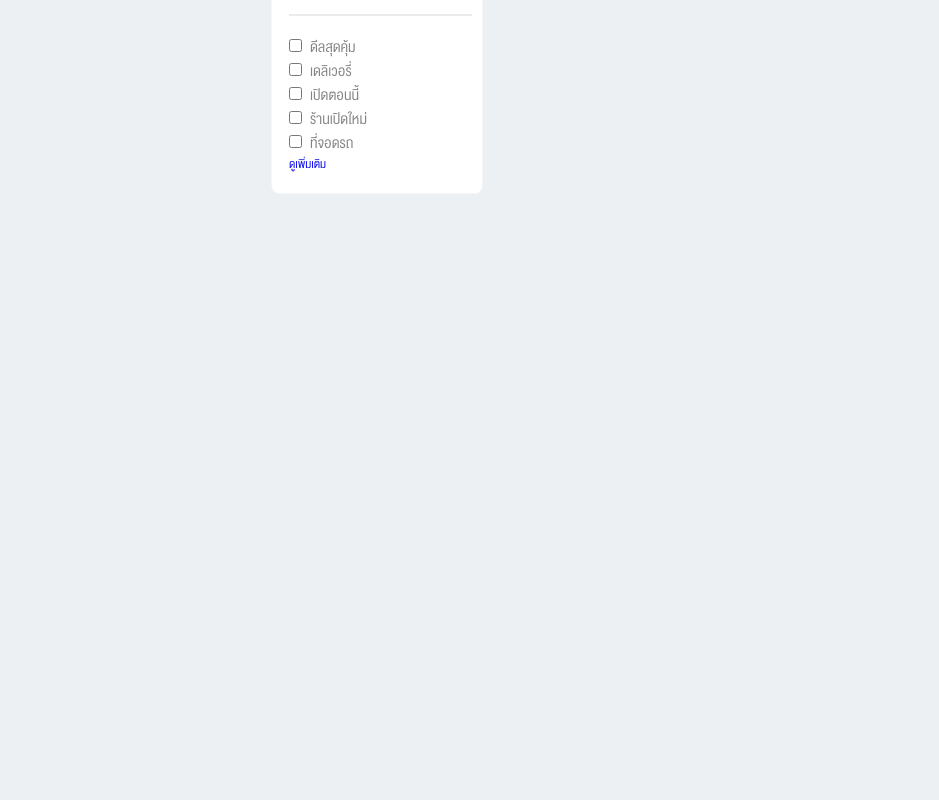
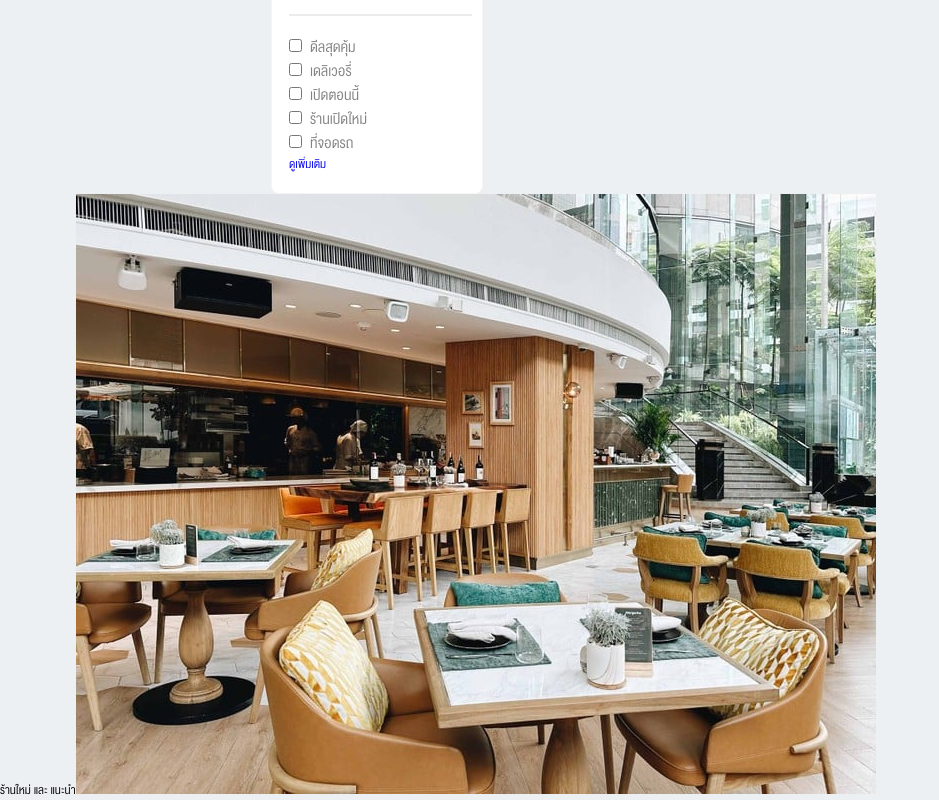
Before and after one commit to Apisitkitti/wongnaiGradeB, a React (Create React App) app: page / in a window 1280 px wide. Shown: the part 1130-1930 px from the top of the page, without its empty margins (0-939 px from the left). Before the commit the page ends 1324 px from the top, so only its background shows below. Built offline with nearby package versions, Linux system fonts and the light colour scheme.

Commit message:
Add a little bit pic

```diff
--- a/src/App.tsx
+++ b/src/App.tsx
@@ -1,5 +1,6 @@
 import Header from "./components/Header";
 import HeroSection from "./components/Hero_section";
+import PicFrame from "./components/PhotoSlideFrame";
 import Sidebar from "./components/Sidebar";
 import "./components_css/Setting.css";
 function App() {
@@ -8,6 +9,7 @@ function App() {
       <Header />
       <HeroSection />
       <Sidebar />
+      <PicFrame />
     </body>
   );
 }
--- /dev/null
+++ b/src/components/PhotoSet.tsx
@@ -0,0 +1,11 @@
+import React from "react";
+export default function PhotoSet({ photoLabel, photoUrl, pictureNotIsNotLoad }: { photoLabel: string, photoUrl: string, pictureNotIsNotLoad: string }) {
+  return (
+    <main>
+      <div className="picture_container">
+        <span className="pic_label">{photoLabel}</span>
+        <img src={photoUrl} alt={pictureNotIsNotLoad} className="config_Pic" />
+      </div>
+    </main >
+  );
+}
--- /dev/null
+++ b/src/components/PhotoSlideFrame.tsx
@@ -0,0 +1,8 @@
+import PhotoSet from "./PhotoSet"
+export default function PicFrame() {
+  return (
+    <>
+      <PhotoSet photoLabel="ร้านใหม่ และ แนะนำ" photoUrl="../firstPicRestuarant.png" pictureNotIsNotLoad="First picture of the slider" />
+    </>
+  )
+}
--- a/src/components_css/Hero_section.css
+++ b/src/components_css/Hero_section.css
@@ -1,6 +1,7 @@
 .hero_section {
   padding: 20px 0 10px 271px;
   background-color: white;
+  width: 100vw;
 }
 
 .navigation_label,
--- /dev/null
+++ b/src/components_css/PicSlide.css
@@ -0,0 +1,3 @@
+.config_Pic {}
+
+.pic_label {}
```
Also changed, not shown: public/firstPicRestuarant.png (added).
